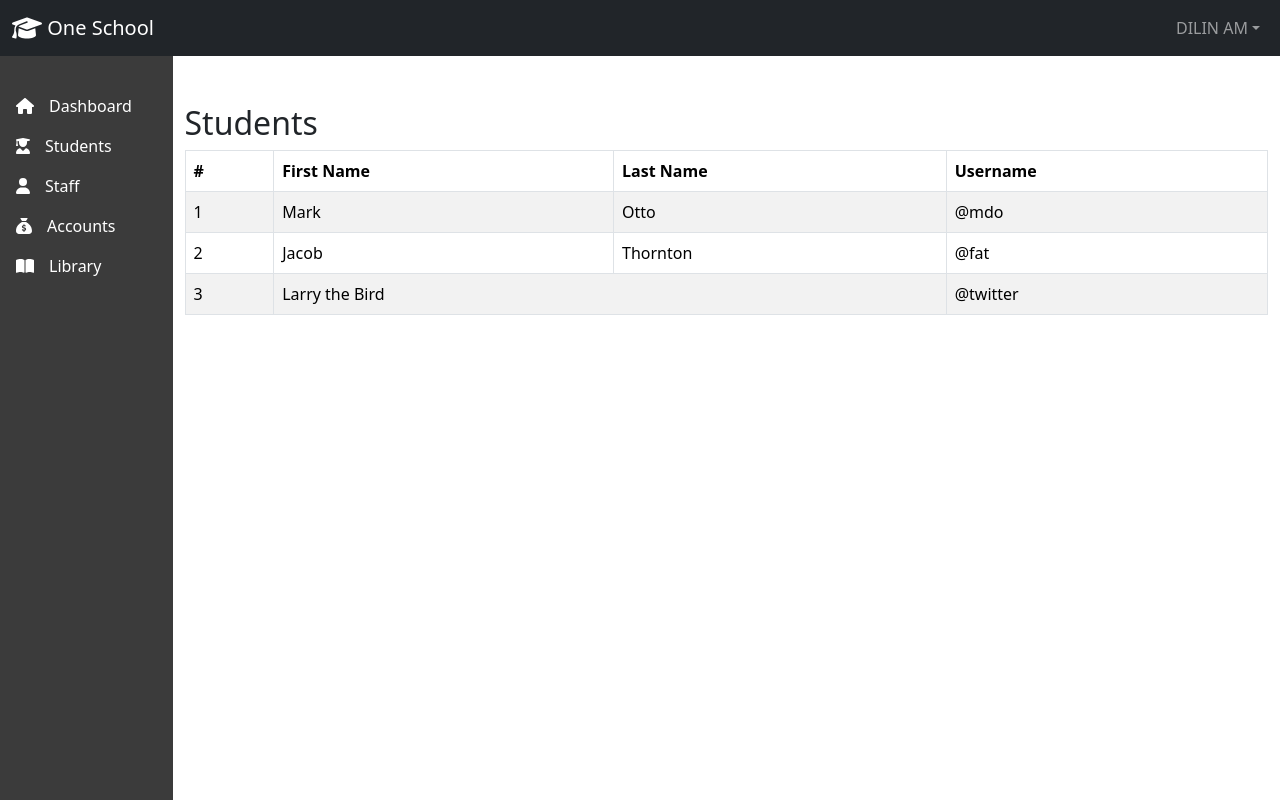
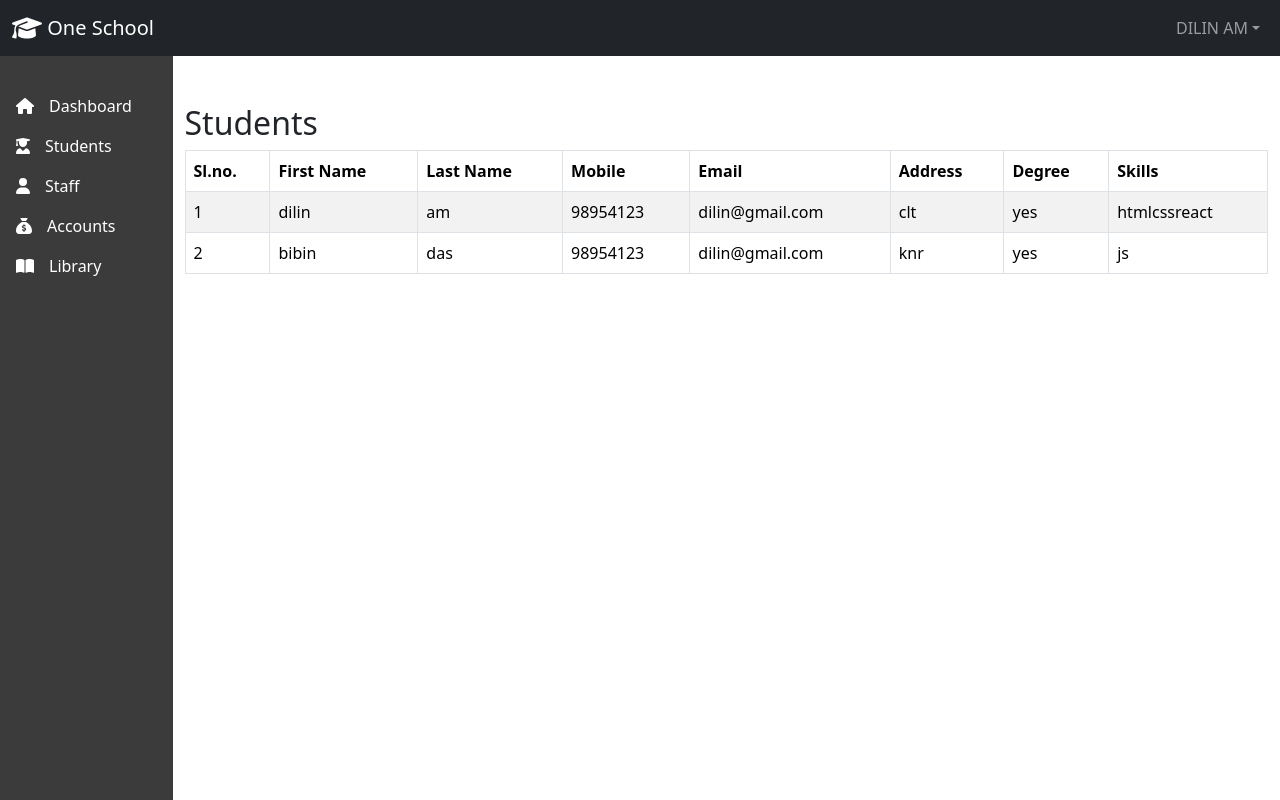
Before and after one commit to dilinamr/Oneschool-react-bootsrap, a React (Create React App) app: page /student in a window 1280 px wide. Built offline with nearby package versions, Linux system fonts and the light colour scheme.

Commit message:
settimeout

```diff
--- a/src/views/Student.jsx
+++ b/src/views/Student.jsx
@@ -1,6 +1,14 @@
+import { useState } from "react";
 import Main from "../layouts/Main";
 import { Row, Table ,Col} from "react-bootstrap";
 const Student = () => {
+
+const [student,setStudents]= useState([]);
+setTimeout(() => {
+    setStudents([{firstname:"dilin",lastname:"am",mobile:"98954123",email:"dilin@gmail.com",city:"clt",degree:"yes",skill:["html","css","react"]},
+    {firstname:"bibin",lastname:"das",mobile:"98954123",email:"dilin@gmail.com",city:"knr",skill:"js",degree:"yes"}
+])
+}, 5000);
     return(<>
     <Main>
     <Row className="mt-5">
@@ -9,30 +17,31 @@ const Student = () => {
         <Table striped bordered hover>
       <thead>
         <tr>
-          <th>#</th>
+          <th>Sl.no.</th>
           <th>First Name</th>
           <th>Last Name</th>
-          <th>Username</th>
+          <th>Mobile</th>
+          <th>Email</th>
+          <th>Address</th>
+          <th>Degree</th>
+          <th>Skills</th>
         </tr>
       </thead>
       <tbody>
-        <tr>
-          <td>1</td>
-          <td>Mark</td>
-          <td>Otto</td>
-          <td>@mdo</td>
+        {student.map((student,key)=>(
+        <tr key={key}>
+          <td>{key+1}</td>
+          <td>{student.firstname}</td>
+          <td>{student.lastname}</td>
+          <td>{student.mobile}</td>
+          <td>{student.email}</td>
+          <td>{student.city}</td>
+          <td>{student.degree}</td>
+          <td>{student.skill}</td>
+
         </tr>
-        <tr>
-          <td>2</td>
-          <td>Jacob</td>
-          <td>Thornton</td>
-          <td>@fat</td>
-        </tr>
-        <tr>
-          <td>3</td>
-          <td colSpan={2}>Larry the Bird</td>
-          <td>@twitter</td>
-        </tr>
+        ))}
+        {student.length===0?(<tr className="text-center"><td colSpan="8">NO RECORDS FOUND</td></tr>):null}
       </tbody>
     </Table>
     </Col>
```
